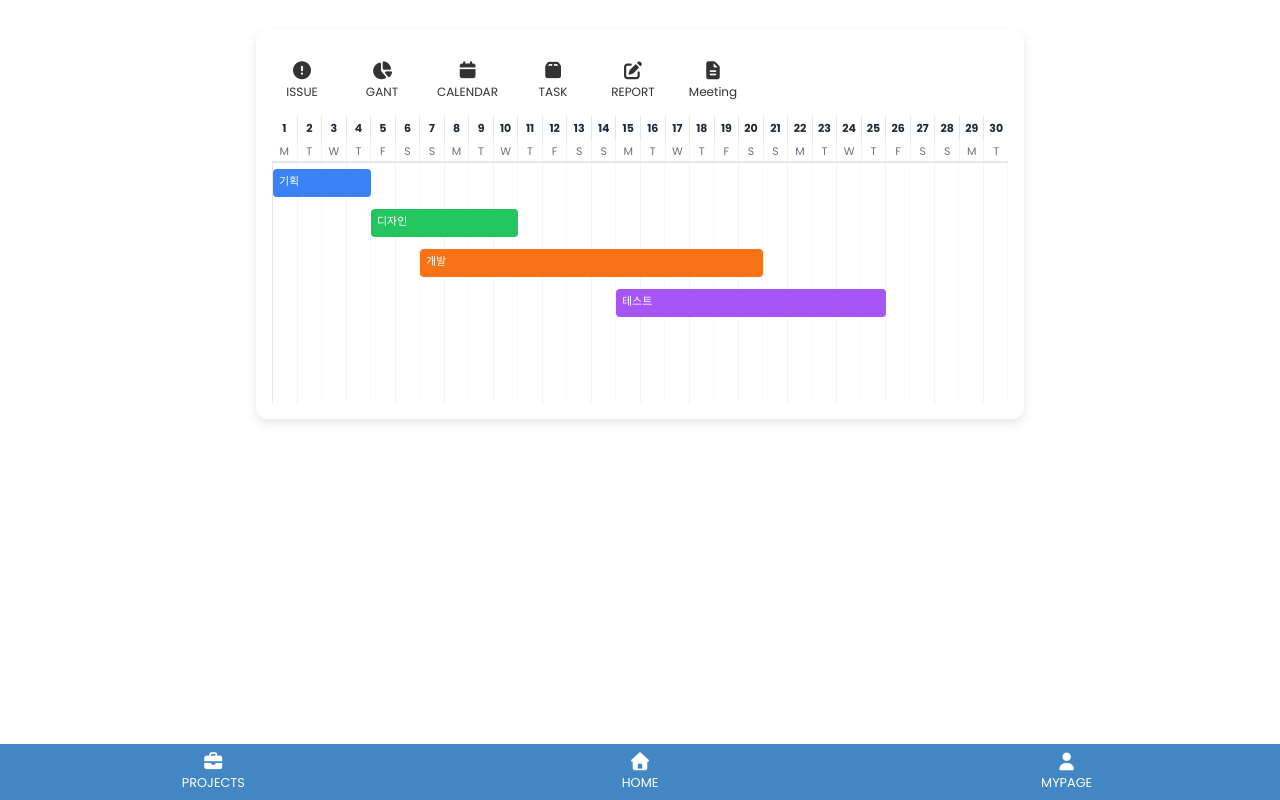
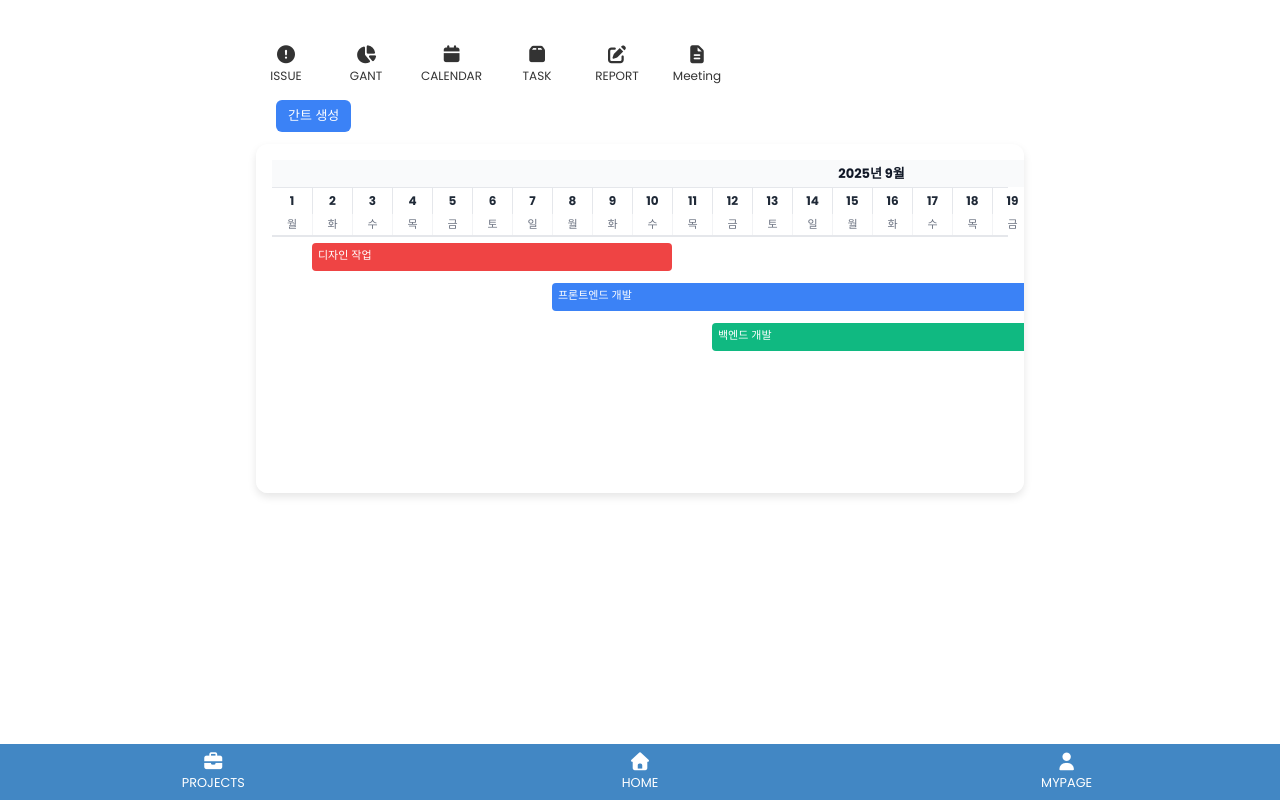
Before and after one commit to euneuneun111/End_project, a React (Vite) app: page /gant/main in a window 1280 px wide. Built offline with nearby package versions, Linux system fonts and the light colour scheme.

Commit message:
0912 화면정의 종합 완료

```diff
--- a/src/components/main/LinkedMain.jsx
+++ b/src/components/main/LinkedMain.jsx
@@ -26,7 +26,6 @@ import ReportModify from '../project/report/ReportModify.jsx';
 
 
 import MypageMain from '../mypage/MypageMain.jsx';
-import Login from "../login/LoginPage.jsx";
 
 
 
@@ -94,7 +93,6 @@ function LinkedMain() {
 
                 <Route path='/task/main' element={<TaskMain />}></Route>
                 <Route path='/mypage/main' element={<MypageMain />}></Route>
-                <Route path='/login' element={<Login />}></Route>
 
               </Routes>
             </ContentBox>
--- a/src/components/project/gant/GantMain.jsx
+++ b/src/components/project/gant/GantMain.jsx
@@ -3,24 +3,61 @@ import styled from "styled-components";
 import ProjectHeader from "../../header/ProjectHeader";
 
 
-// 컨테이너
+// ---------------- 스타일 (기존 코드에서 변경 없음) ----------------
+const Wrapper = styled.div`
+  width: 100%;
+  max-width: 1100px;
+  margin: 0 auto;
+  position: relative;
+`;
+
+const FixedButton = styled.button`
+  margin-left:20px;
+  position: sticky;
+  top: 10px;
+  z-index: 10;
+  margin-bottom: 12px;
+  padding: 6px 12px;
+  border: none;
+  border-radius: 6px;
+  background: #3b82f6;
+  color: white;
+  font-size: 13px;
+  cursor: pointer;
+  &:hover { background: #2563eb; }
+`;
+
 const Container = styled.div`
   width: 100%;
-  max-width: 1100px;
   background: #fff;
   border-radius: 12px;
   padding: 16px;
   box-shadow: 0 4px 8px rgba(0,0,0,0.1);
   overflow-x: auto;
-  margin: 0 auto;
 `;
 
-// 상단 달력 (숫자 날짜)
+const MonthHeader = styled.div`
+  display: grid;
+  grid-template-columns: repeat(${({ days }) => days}, 40px);
+  text-align: center;
+  font-size: 13px;
+  font-weight: bold;
+  color: #111827;
+  border-bottom: 1px solid #e5e7eb;
+`;
+
+const MonthCell = styled.div`
+  grid-column: ${({ start, end }) => `${start} / ${end}`};
+  padding: 4px 0;
+  background: #f9fafb;
+  border-right: 1px solid #e5e7eb;
+`;
+
 const CalendarHeader = styled.div`
   display: grid;
-  grid-template-columns: repeat(${({ days }) => days}, 1fr);
+  grid-template-columns: repeat(${({ days }) => days}, 40px);
   text-align: center;
-  font-size: 11px;
+  font-size: 12px;
   font-weight: bold;
   color: #1f2937;
 `;
@@ -28,15 +65,12 @@ const CalendarHeader = styled.div`
 const CalendarCell = styled.div`
   padding: 4px;
   border-left: 1px solid #e5e7eb;
-  &:first-child {
-    border-left: none;
-  }
+  &:first-child { border-left: none; }
 `;
 
-// 주 단위 라벨 (M T W T F S S)
 const WeekHeader = styled.div`
   display: grid;
-  grid-template-columns: repeat(${({ days }) => days}, 1fr);
+  grid-template-columns: repeat(${({ days }) => days}, 40px);
   text-align: center;
   font-size: 11px;
   color: #6b7280;
@@ -46,34 +80,16 @@ const WeekHeader = styled.div`
 const WeekCell = styled.div`
   padding: 2px;
   border-left: 1px solid #f3f4f6;
-  &:first-child {
-    border-left: none;
-  }
+  &:first-child { border-left: none; }
 `;
 
-// 간트 차트 영역
 const ChartGrid = styled.div`
   display: grid;
-  grid-template-columns: repeat(${({ days }) => days}, 1fr);
-  grid-template-rows: repeat(6, 40px);
+  grid-template-columns: repeat(${({ days }) => days}, 40px);
+  grid-template-rows: repeat(${({ rows }) => rows}, 40px);
   position: relative;
   border-top: 1px solid #e5e7eb;
-  border-left: 1px solid #e5e7eb;
-
-  &::before {
-    content: '';
-    position: absolute;
-    inset: 0;
-    background: repeating-linear-gradient(
-      to right,
-      transparent,
-      transparent calc(100%/${({ days }) => days} - 1px),
-      #f3f4f6 calc(100%/${({ days }) => days})
-    );
-    pointer-events: none;
-  }
 `;
-
 
 const Task = styled.div`
   position: relative;
@@ -83,21 +99,101 @@ const Task = styled.div`
   font-size: 11px;
   color: #fff;
   cursor: pointer;
-  overflow: hidden;
   white-space: nowrap;
   text-overflow: ellipsis;
-
-  ${({ color }) => `
-    background: ${color};
-  `}
+  overflow: hidden;
+  ${({ color }) => `background: ${color};`}
 `;
 
-function dateDiffInDays(start, end) {
-  const s = new Date(start);
-  const e = new Date(end);
-  return Math.floor((e - s) / (1000 * 60 * 60 * 24)) + 1;
+// ---------------- 모달 (여기부터 수정) ----------------
+const ModalOverlay = styled.div`
+  position: fixed;
+  inset: 0;
+  background: rgba(0,0,0,0.4);
+  display: flex;
+  justify-content: center;
+  align-items: center;
+  z-index: 1000; /* 모달이 다른 요소들 위에 확실히 뜨도록 z-index 높임 */
+`;
+
+const ModalBox = styled.div`
+  background: white;
+  border-radius: 8px;
+  padding: 20px;
+  width: 320px; /* 모달 너비를 좀 더 확보 */
+  box-shadow: 0 5px 15px rgba(0,0,0,0.3);
+
+  /* ✅ Flexbox를 사용하여 내부 요소들을 세로로 정렬하고 간격 부여 */
+  display: flex;
+  flex-direction: column;
+  gap: 12px; /* 요소들 사이의 간격 */
+`;
+
+const ModalHeader = styled.h3`
+  margin-top: 0;
+  margin-bottom: 5px; /* 제목 아래 여백 줄임 */
+  color: #333;
+  font-size: 1.2em;
+  border-bottom: 1px solid #eee; /* 제목 아래 구분선 추가 */
+  padding-bottom: 10px;
+`;
+
+const InputGroup = styled.div`
+  display: flex;
+  flex-direction: column; /* 기본적으로 세로 정렬 */
+  gap: 8px; /* 입력 필드들 사이의 간격 */
+`;
+
+const Input = styled.input`
+  width: 100%; /* 너비를 100%로 설정하여 가득 채움 */
+  padding: 8px 10px; /* 패딩 조정 */
+  border: 1px solid #d1d5db;
+  border-radius: 5px; /* 둥근 모서리 */
+  font-size: 14px;
+  box-sizing: border-box; /* 패딩이 너비에 포함되도록 */
+
+  /* 날짜 타입 인풋 아이콘 위치 조정 */
+  &[type="date"] {
+    position: relative;
+    padding-right: 35px; /* 달력 아이콘 공간 확보 */
   }
+`;
 
+const ColorInput = styled.input`
+  width: 100%;
+  height: 38px; /* 높이를 Input과 비슷하게 맞춤 */
+  border: 1px solid #d1d5db; /* 테두리 추가 */
+  border-radius: 5px;
+  cursor: pointer;
+  box-sizing: border-box;
+`;
+
+const ButtonGroup = styled.div`
+  display: flex;
+  justify-content: flex-end; /* 버튼들을 오른쪽으로 정렬 */
+  gap: 8px; /* 버튼들 사이의 간격 */
+  margin-top: 10px; /* 상단 여백 추가 */
+`;
+
+const ModalButton = styled.button`
+  padding: 8px 15px; /* 패딩 조정 */
+  border: none;
+  border-radius: 5px;
+  color: white;
+  font-size: 14px;
+  cursor: pointer;
+  transition: background 0.2s ease; /* 호버 효과 부드럽게 */
+
+  background: ${({ cancel, danger }) =>
+    cancel ? "#9ca3af" : danger ? "#dc2626" : "#3b82f6"};
+
+  &:hover {
+    background: ${({ cancel, danger }) =>
+      cancel ? "#6b7280" : danger ? "#b91c1c" : "#2563eb"};
+  }
+`;
+
+// ---------------- 헬퍼 (동일) ----------------
 function getDateRange(start, end) {
     const s = new Date(start);
     const e = new Date(end);
@@ -109,53 +205,132 @@ function getDateRange(start, end) {
     }
     return range;
 }
+function groupMonths(labels) {
+    let months = [];
+    let currentMonth = new Date(labels[0]).getMonth();
+    let currentYear = new Date(labels[0]).getFullYear();
+    let startIdx = 1;
+    labels.forEach((date, idx) => {
+        const d = new Date(date);
+        const month = d.getMonth();
+        const year = d.getFullYear();
+        if (month !== currentMonth || year !== currentYear) {
+            months.push({ name: `${currentYear}년 ${currentMonth + 1}월`, start: startIdx, end: idx + 1 });
+            currentMonth = month;
+            currentYear = year;
+            startIdx = idx + 1;
+        }
+        if (idx === labels.length - 1) {
+            months.push({ name: `${year}년 ${month + 1}월`, start: startIdx, end: idx + 2 });
+        }
+    });
+    return months;
+}
 
+// ---------------- 메인 컴포넌트 ----------------
 function GanttMain() {
-  // 전체 기간 (9월 한 달 예시)
-  const timeline = { start: "2025-09-01", end: "2025-09-30" };
+  const timeline = { start: "2025-09-01", end: "2025-10-31" };
   const labels = getDateRange(timeline.start, timeline.end);
   const days = labels.length;
 
-  const tasks = [
-    { id: 1, name: "기획", start: "2025-09-01", end: "2025-09-04", row: 1, color: "#3b82f6" },
-    { id: 2, name: "디자인", start: "2025-09-05", end: "2025-09-10", row: 2, color: "#22c55e" },
-    { id: 3, name: "개발", start: "2025-09-07", end: "2025-09-20", row: 3, color: "#f97316" },
-    { id: 4, name: "테스트", start: "2025-09-15", end: "2025-09-25", row: 4, color: "#a855f7" },
-  ];
+  const months = groupMonths(labels);
 
-  const getColumnIndex = (date) => {
-    return labels.indexOf(date) + 1;
+  const [tasks, setTasks] = useState([
+    { id: 1, name: "디자인 작업", start: "2025-09-02", end: "2025-09-10", row: 1, color: "#ef4444" },
+    { id: 2, name: "프론트엔드 개발", start: "2025-09-08", end: "2025-09-25", row: 2, color: "#3b82f6" },
+    { id: 3, name: "백엔드 개발", start: "2025-09-12", end: "2025-10-05", row: 3, color: "#10b981" },
+    { id: 4, name: "QA 테스트", start: "2025-10-06", end: "2025-10-15", row: 4, color: "#f97316" },
+  ]);
+  const [showModal, setShowModal] = useState(false);
+  const [editTask, setEditTask] = useState(null);
+
+  const [form, setForm] = useState({
+    name: "",
+    start: "",
+    end: "",
+    row: 1,
+    color: "#3b82f6"
+  });
+
+  const getColumnIndex = (date) => labels.indexOf(date) + 1;
+
+  const openNewTaskModal = () => {
+    setForm({ name: "", start: "", end: "", row: tasks.length + 1, color: "#3b82f6" });
+    setEditTask(null);
+    setShowModal(true);
   };
 
+  const openEditTaskModal = (task) => {
+    setForm(task);
+    setEditTask(task);
+    setShowModal(true);
+  };
+
+  const saveTask = () => {
+    if (!form.name || !form.start || !form.end) return alert("모든 필드를 입력하세요.");
+    if (new Date(form.start) > new Date(form.end)) return alert("시작일은 종료일보다 빨라야 합니다.");
+
+    if (editTask) {
+      setTasks(tasks.map(t => t.id === editTask.id ? { ...form, id: editTask.id } : t));
+    } else {
+      setTasks([...tasks, { ...form, id: Date.now() }]);
+    }
+
+    setShowModal(false);
+    setEditTask(null);
+  };
+
+  const deleteTask = () => {
+    if (!editTask) return;
+    if (window.confirm("정말로 이 작업을 삭제하시겠습니까?")) {
+        setTasks(tasks.filter(t => t.id !== editTask.id));
+        setShowModal(false);
+        setEditTask(null);
+    }
+  };
+
+  const maxRow = tasks.reduce((max, task) => Math.max(max, parseInt(task.row, 10)), 0);
+  const gridRows = Math.max(maxRow, 6);
+
   return (
-    <Container>
+
+    <Wrapper>
             <ProjectHeader />
 
-      {/* 상단 달력 숫자 */}
+      <FixedButton onClick={openNewTaskModal}>간트 생성</FixedButton>
+
+      <Container>
+        <MonthHeader days={days}>
+          {months.map((m, idx) => (
+            <MonthCell key={idx} start={m.start} end={m.end}>
+              {m.name}
+            </MonthCell>
+          ))}
+        </MonthHeader>
+
         <CalendarHeader days={days}>
           {labels.map((date, idx) => (
             <CalendarCell key={idx}>{new Date(date).getDate()}</CalendarCell>
           ))}
         </CalendarHeader>
 
-      {/* 요일 */}
         <WeekHeader days={days}>
           {labels.map((date, idx) => (
             <WeekCell key={idx}>
-            {["S", "M", "T", "W", "T", "F", "S"][new Date(date).getDay()]}
+              {["일","월","화","수","목","금","토"][new Date(date).getDay()]}
             </WeekCell>
           ))}
         </WeekHeader>
 
-      {/* 간트 바 */}
-      <ChartGrid days={days}>
+        <ChartGrid days={days} rows={gridRows}>
           {tasks.map(task => (
             <Task
               key={task.id}
               color={task.color}
+              onClick={() => openEditTaskModal(task)}
               style={{
                 gridRow: task.row,
-              gridColumn: `${getColumnIndex(task.start)} / ${getColumnIndex(task.end) + 1}`
+                gridColumn: `${getColumnIndex(task.start)} / span ${getDateRange(task.start, task.end).length}`
               }}
             >
               {task.name}
@@ -163,6 +338,50 @@ function GanttMain() {
           ))}
         </ChartGrid>
       </Container>
+
+        {/* 모달 */}
+        {showModal && (
+        <ModalOverlay>
+            <ModalBox>
+            <ModalHeader>{editTask ? "작업 수정" : "간트 생성"}</ModalHeader> {/* 스타일 컴포넌트로 변경 */}
+            <InputGroup> {/* 입력 필드를 그룹화 */}
+                <Input
+                    placeholder="작업명"
+                    value={form.name}
+                    onChange={e => setForm({ ...form, name: e.target.value })}
+                />
+                <Input
+                    type="date"
+                    value={form.start}
+                    onChange={e => setForm({ ...form, start: e.target.value })}
+                />
+                <Input
+                    type="date"
+                    value={form.end}
+                    onChange={e => setForm({ ...form, end: e.target.value })}
+                />
+                <Input
+                    type="number"
+                    min="1"
+                    placeholder="행(Row) 번호"
+                    value={form.row}
+                    onChange={e => setForm({ ...form, row: parseInt(e.target.value, 10) || 1 })}
+                />
+                <ColorInput
+                    type="color"
+                    value={form.color}
+                    onChange={e => setForm({ ...form, color: e.target.value })}
+                />
+            </InputGroup>
+            <ButtonGroup> {/* 버튼들을 그룹화 */}
+                <ModalButton onClick={saveTask}>{editTask ? "수정" : "추가"}</ModalButton>
+                {editTask && <ModalButton danger onClick={deleteTask}>삭제</ModalButton>}
+                <ModalButton cancel onClick={() => setShowModal(false)}>취소</ModalButton>
+            </ButtonGroup>
+            </ModalBox>
+        </ModalOverlay>
+        )}
+    </Wrapper>
   );
 }
 
```
Lines whose indentation alone changed are shown as unchanged.
